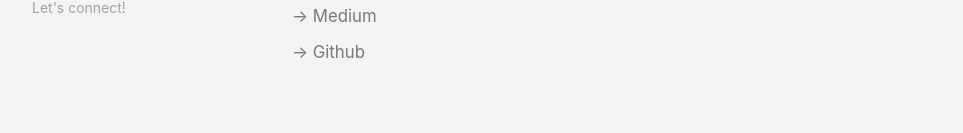
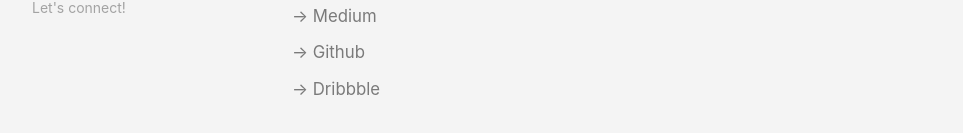
Before and after one commit to jakob-fiegerl/website, a SvelteKit app: page / in a window 1280 px wide. Shown: the part 1078-1211 px from the top of the page, without its empty margins (112-1075 px from the left). Built offline with nearby package versions, Linux system fonts and the light colour scheme; no server answers.

Commit message:
added new link

```diff
--- a/src/routes/+page.svelte
+++ b/src/routes/+page.svelte
@@ -95,6 +95,10 @@
                 class="highlightable-text"
                 href="https://github.com/jakob-fiegerl">&rarr; Github</a
             >
+            <a
+                class="highlightable-text"
+                href="https://dribbble.com/jakob-fiegerl">&rarr; Dribbble</a
+            >
         </div>
     </DashboardSection>
 </div>
```
